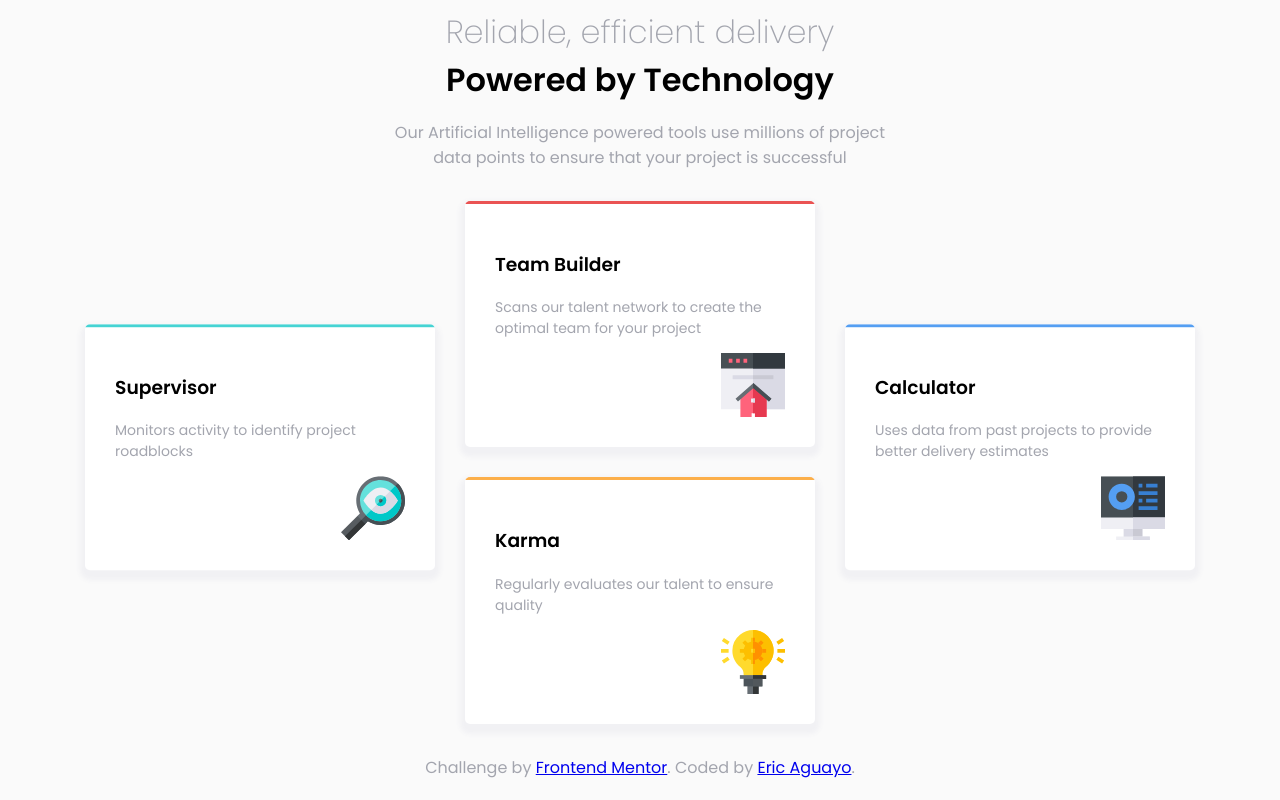
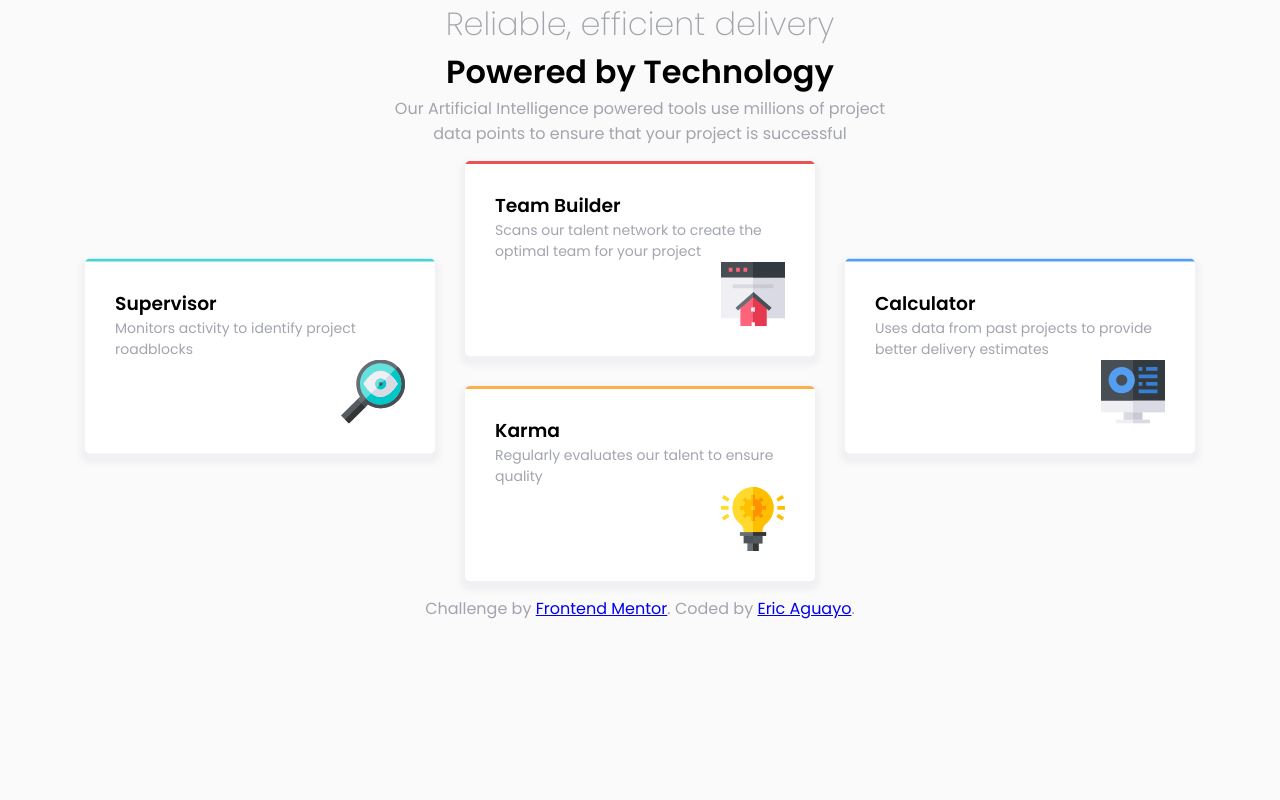
Before and after one commit to EAguayodev/frontendmentor-four-card-feature-2, a plain HTML site: page four-card-feature-section-master/index.html in a window 1280 px wide. Drawn offline with Linux system fonts and the light colour scheme.

Commit message:
updated code and fixing structural rules

```diff
--- a/four-card-feature-section-master/index.html
+++ b/four-card-feature-section-master/index.html
@@ -13,7 +13,7 @@
 
     <header>
         <h1>Reliable, efficient delivery</h1>
-        <h1 class="bold">Powered by Technology</h1>
+        <span class="bold">Powered by Technology</span>
 
         <p>Our Artificial Intelligence powered tools use millions of project data points
                 to ensure that your project is successful</p>
@@ -47,9 +47,8 @@
                     <p>Regularly evaluates our talent to ensure quality</p>
 
                     <img class="icons" src="images/icon-karma.svg" alt="karma-icon">
+                </div>
             </div>
-
-        </div>
 
   <footer>
     <p class="attribution">
--- a/four-card-feature-section-master/style.css
+++ b/four-card-feature-section-master/style.css
@@ -1,5 +1,7 @@
 * {
     box-sizing: border-box;
+    margin: 0;
+    padding: 0;
 }
 
 body {
@@ -22,9 +24,10 @@ h1 {
     margin: 0;
 }
 
-h1.bold {
+span.bold {
     color: #000;
     font-weight: 600;
+    font-size: 2rem;
 
 }
 
```
Also changed, not shown: 2 other files.
